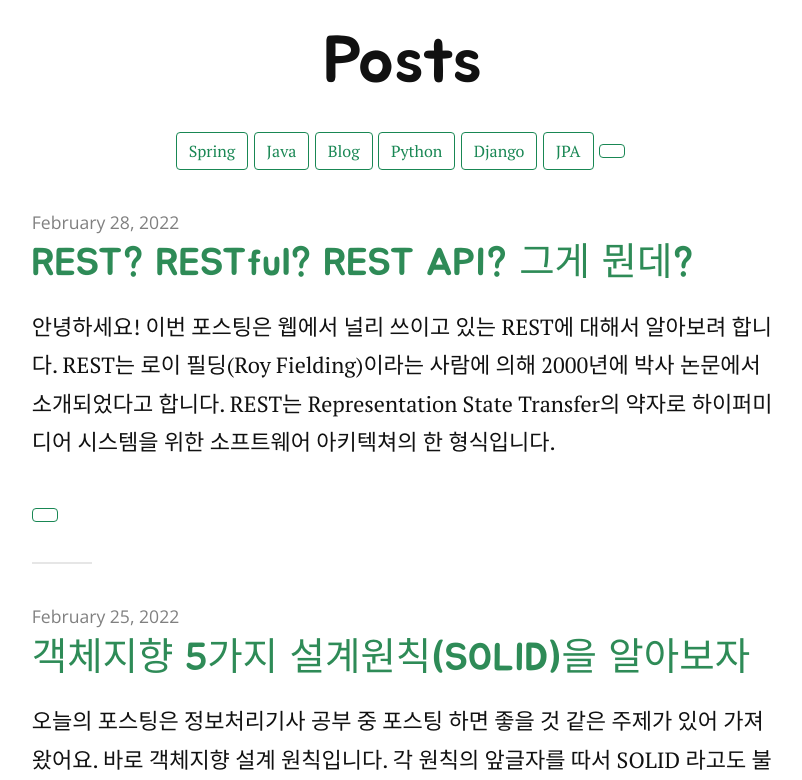
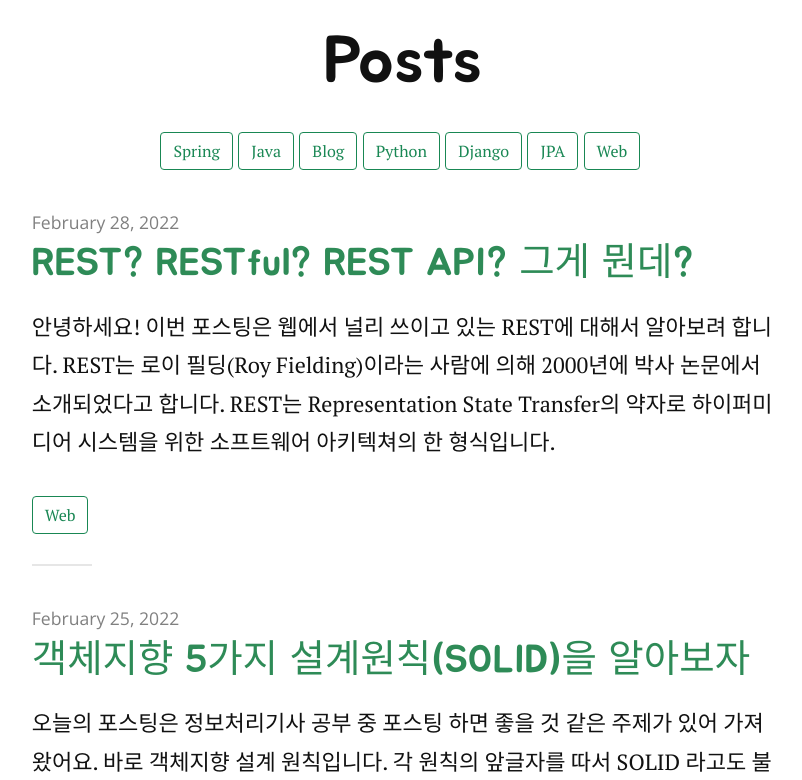
Before and after one commit to YangTaeyoung/YangTaeyoung.github.io, a Jekyll site: the page built from index.html, in a window 1280 px wide and 900 px high, scrolled down 214 px, cut to the strip 120-900 px from the top of the window. Shown: the whole strip, without its empty margins (237-1039 px from the left). Built offline with Jekyll 4.4.1, drawn with Linux system fonts in a browser that asks for light colours; nearby versions of some CDN libraries; some web fonts are replaced; the list of posts is cut into pages by our own code.

Commit message:
web 태그 적절히 매핑 -> Web

```diff
--- a/_data/format.yml
+++ b/_data/format.yml
@@ -4,3 +4,4 @@ blog: Blog
 python: Python
 django: Django
 jpa: JPA
+web: Web
```
